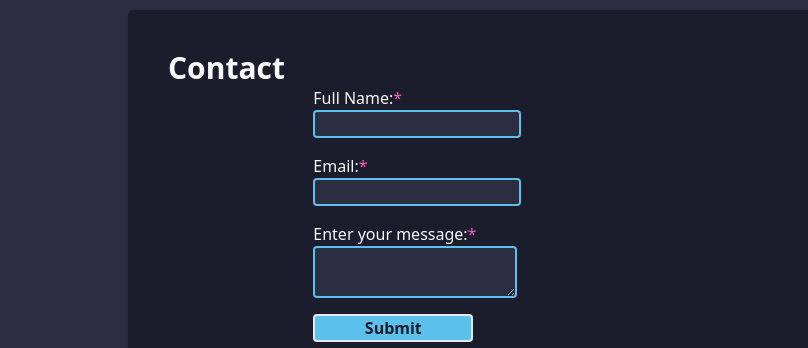
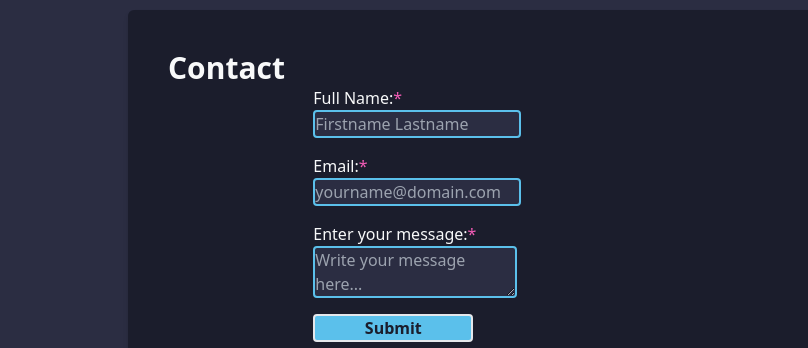
Before and after one commit to ShivajiBajpai/Portfolio, a website: page index.html in a window 1280 px wide. Shown: the part 1212-1560 px from the top of the page, 0-808 px from the left. Drawn offline with Linux system fonts and the light colour scheme.

Commit message:
Add placeholder text in input fields

```diff
--- a/index.html
+++ b/index.html
@@ -129,17 +129,17 @@
                     method="POST" class="flex flex-col gap-4 items-center md:items-start">
                         <label for="fullName" class="flex flex-col">
                             <span>Full Name:<span aria-hidden="true" class="text-[#F15BB5]">*</span></span>
-                            <input name="fullName" class=" bg-[#2B2D42] border-[#5BC0EB] border-2  max-w-52 rounded" type="text" id="fullName" required>
+                            <input name="fullName" class=" bg-[#2B2D42] border-[#5BC0EB] border-2 max-w-52 rounded" type="text" id="fullName" placeholder="Firstname Lastname" required>
                         </label>
 
                         <label for="email" class="flex flex-col">
                             <span>Email:<span aria-hidden="true" class="text-[#F15BB5]">*</span></span>
-                            <input name="emailID" class="bg-[#2B2D42] text-white border-[#5BC0EB] border-2 max-w-52 rounded" type="email" id="email" required>
+                            <input name="emailID" class="bg-[#2B2D42] text-white border-[#5BC0EB] border-2 max-w-52 rounded" type="email" id="email" placeholder="yourname@domain.com" required>
                         </label>
 
                         <label for="message" class="flex flex-col">
                             <span>Enter your message:<span aria-hidden="true" class="text-[#F15BB5]">*</span></span>
-                            <textarea name="message" class=" bg-[#2B2D42] text-white border-[#5BC0EB] border-2 rounded max-w-52" id="message" required></textarea>
+                            <textarea name="message" class=" bg-[#2B2D42] text-white border-[#5BC0EB] border-2 rounded max-w-52" id="message" placeholder="Write your message here..." required></textarea>
                         </label>
                         <input class="bg-[#5BC0EB] text-[#1B1D2C] border-2 rounded min-w-40 max-w-52 font-semibold hover:bg-[#F15BB5] hover:text-white transition duration-300" type="submit" value="Submit">
                     </form>
```
Also changed, not shown: src/test.html (deleted, +0 -74 lines), 1 other file.
